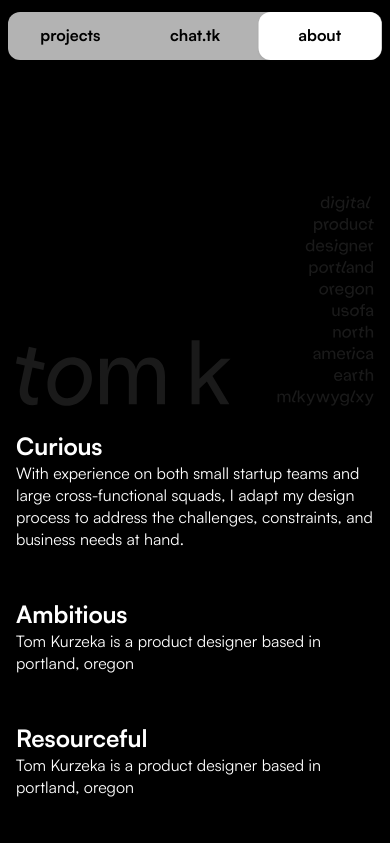
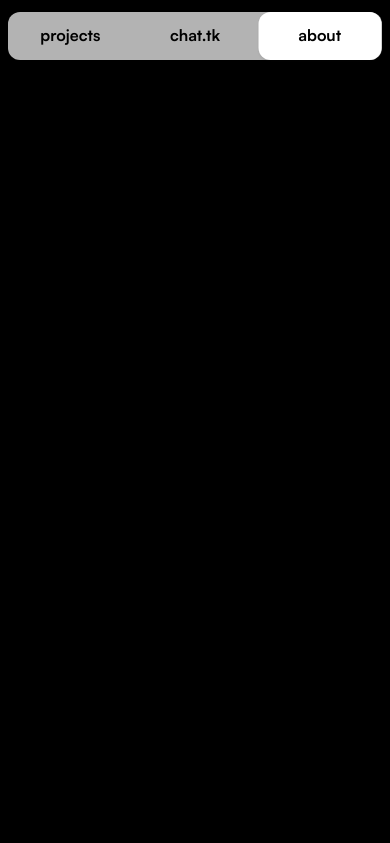
Before and after one commit to tomarturo/heytk, a plain HTML site: page index.html in a window 390 px wide. Both pictures are taken after a click on the element "about". Shown: the top 843 px of the page. Drawn offline with nearby package versions, Linux system fonts and the light colour scheme; animation ran at ten frames a second.

Commit message:
removed unnecessary font files. full height about section on mobile. hiding site title on mobile chat

```diff
--- a/main.js
+++ b/main.js
@@ -326,22 +326,13 @@
 
 // EXPERIMENT ENDS HERE
 
-
-
-
-
-
-
-
 // Icebreaker tile copy on click
 $(document).ready(function() {
     $(".icebreaker-tile").click(function() {
         // Get the h4 text from the clicked tile
         var h6Text = $(this).find("div.copy-text").text();
-
         // Insert the h6 text into the chat input field
         $("#user-input").val(h6Text);
-
         // Submit the chat form
         $("#chat-form").submit();
         // Show the overlay with "Copied to clipboard" message and hide the original text
@@ -379,6 +370,8 @@
         $(".aside-wrapper").css("display","flex");
         // Hide Projects section
         $(".projects-wrapper").hide();
+        // Hide site title
+        $(".site-title-wrapper").hide();
         // Hide footer
         $(".footer-wrapper").hide();
         // Animate active link to highlight chat-link
@@ -389,13 +382,13 @@
     $(".about-link").click(function(e) {
         e.preventDefault();
         // Show Chat section
-        $(".footer-wrapper").show();
+        $(".footer-wrapper").css("display","grid");
         // Hide Projects section
         $(".projects-wrapper").hide();
         // Hide Chat section and reset flex direction
         $(".aside-wrapper").css("display","none");
         // Show title
-        $(".site-title-wrapper").show();
+        $(".site-title-wrapper").hide();
         // // Animate active link to highlight about-link
         $(".active-link").css("transform", "translate(203%)");
     });
--- a/styles.css
+++ b/styles.css
@@ -256,42 +256,45 @@
 
 .footer-wrapper {
     display: none;
-    border-radius: 16px;
+    border-radius: 0px;
     width: fit-content;
     margin: auto;
     padding: 0px 8px 0px 8px;
+    min-height: 100vh;
 }
 
 .footer-content {
     padding: 8px;
-    color: white;
+    /* color: white; */
     grid-template-columns: 1f;
-    display: flex;
+    display: grid;
     flex-direction: column;
     gap: 48px;
 }
 
 #footer-background {
-   display: none;
+    border-radius: 0px;
 }
 
 .contact-link {
     grid-column: 1/5;
-    border-bottom: 1px solid white;
+    /* border-bottom: 1px solid white;  */
     margin-top: 56px;
     padding-bottom: 8px;
-    margin-bottom: 24px;;
+    margin-bottom: 24px;
     display: flex;
     flex-direction: row;
     gap: 12px;
     cursor: pointer;
-    color: white;
+    /* color: white;  */
     text-decoration: none;
     }
 
 .contact-icon {
     fill: #ffffff;
     }
+
+
 }
 
 /* Mobile Devices */
```
Also changed, not shown: fonts/labil/LabilGroteskTrial-Regular.otf (deleted), fonts/stabil/StabilGroteskTrial-Black.otf (deleted), fonts/stabil/StabilGroteskTrial-BlackItalic.otf (deleted), fonts/stabil/StabilGroteskTrial-Bold.otf (deleted), fonts/stabil/StabilGroteskTrial-BoldItalic.otf (deleted), fonts/stabil/StabilGroteskTrial-Fine.otf (deleted), fonts/stabil/StabilGroteskTrial-FineItalic.otf (deleted), fonts/stabil/StabilGroteskTrial-Hairline.otf (deleted), fonts/stabil/StabilGroteskTrial-HairlineItalic.otf (deleted), fonts/stabil/StabilGroteskTrial-Light.otf (deleted), fonts/stabil/StabilGroteskTrial-LightItalic.otf (deleted), fonts/stabil/StabilGroteskTrial-Medium.otf (deleted), fonts/stabil/StabilGroteskTrial-MediumItalic.otf (deleted), fonts/stabil/StabilGroteskTrial-Regular.otf (deleted), 3 more files, 1 other file.
